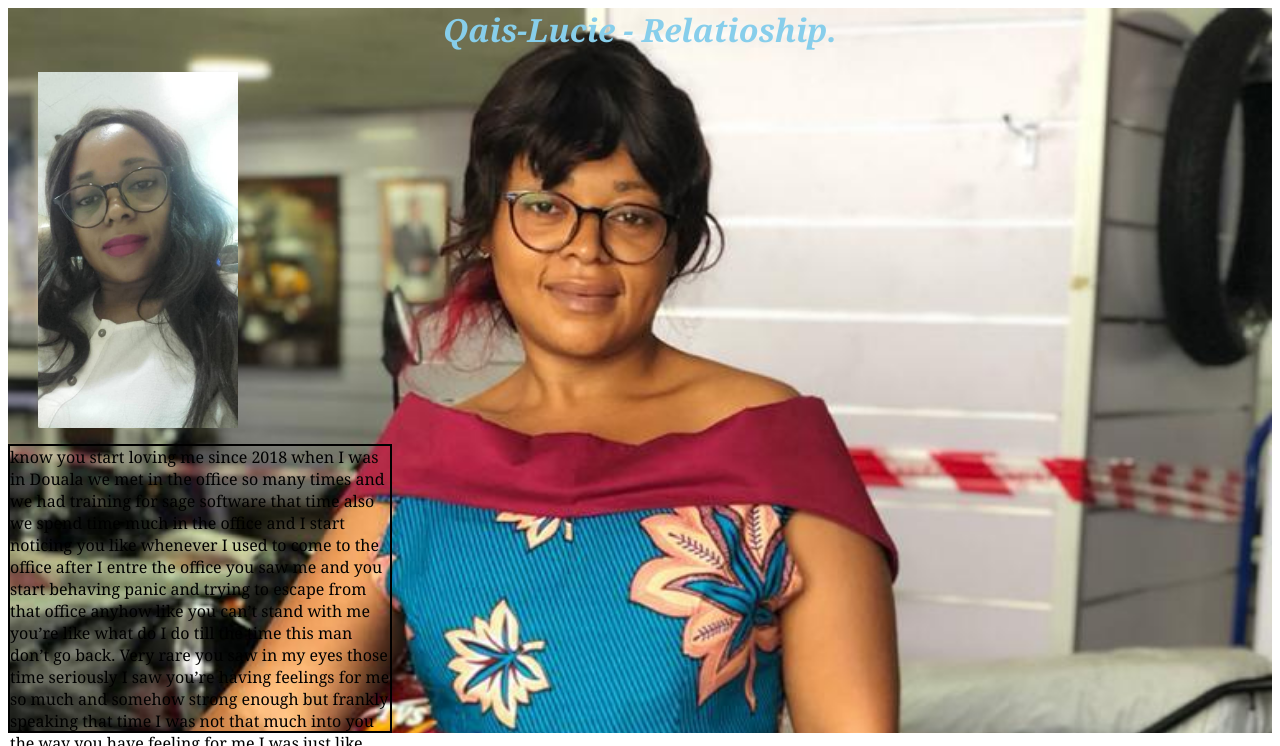
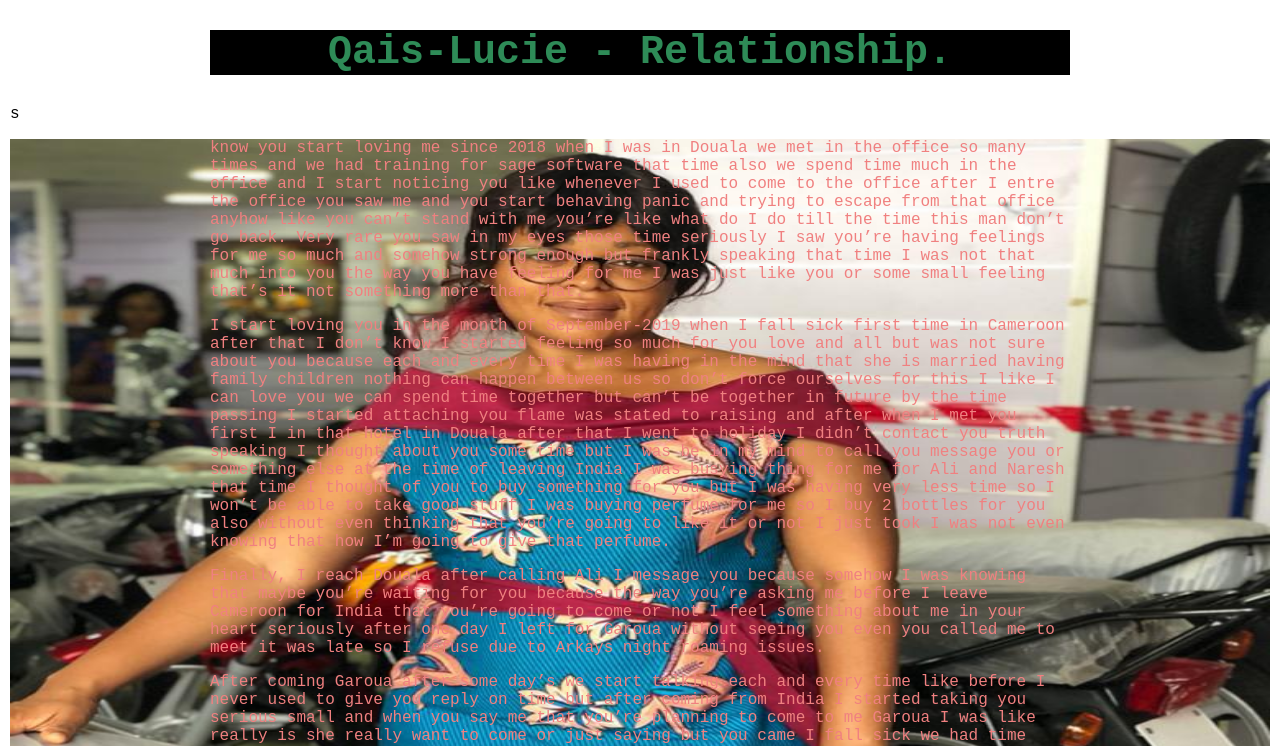
Before and after one commit to asad0306/Lucie, a plain HTML site: page index.html in a window 1280 px wide. Shown: the top 746 px of the page. Drawn offline with Linux system fonts and the light colour scheme.

Commit message:
change of containt

```diff
--- a/index.html
+++ b/index.html
@@ -6,10 +6,10 @@
     <title>JAAN</title>
 </head>
 <body>
+
+    <h1>Qais-Lucie - Relationship.</h1>s
+
     <div style="background-image: url('https://raw.githubusercontent.com/asad0306/Lucie/main/images/WhatsApp%20Image%202021-01-13%20at%2013.55.48(6).jpeg');">
-
-    <h1>Qais-Lucie - Relatioship.</h1>
-    <img src="https://raw.githubusercontent.com/asad0306/Lucie/main/images/luice-1.jpeg?token=AQ7LXAMEEIUSMZFLU5YKREK7737FI" alt="lucie-1" class="lucie-1">
     <p class="line-1">know you start loving me since 2018 when I was in Douala we met in the office so many
         times and we had training for sage software that time also we spend time much in the office
          and I start noticing you like whenever I used to come to the office after I entre the
@@ -19,7 +19,6 @@
          feelings for me so much and somehow strong enough but frankly speaking that time I was
          not that much into you the way you have feeling for me I was just like you or some small
           feeling that’s it not something more than that.</p>
-          </div>
           <p class="line-2">
             I start loving you in the month of September-2019 when I fall sick first time in Cameroon
             after that I don’t know I started feeling so much for you love and all but was not sure
@@ -71,5 +70,6 @@
                love you’re waiting for your whole life the love you’re missing for since the
                love you’re looking in me the care you’re searching for the partner you’re looking for.
           </p>
+</div>
 </body>
 </html>
--- a/main.css
+++ b/main.css
@@ -1,40 +1,25 @@
 body {
-
-    font-family: Georgia, 'Times New Roman', Times, serif;
-}
-.lucie-1 {
-    display: block;
-    margin-left: 30px;
-    margin-right: auto;
-    width: 200px;
+    margin: 10px;
+    font-family: 'Courier New', Courier, monospace;
 }
 h1 {
     text-align: center;
     font-weight: bold;
-    font-style: oblique;
-    color: skyblue;
+    color: seagreen;
+    margin-top: 30px;
+    background-color: black;
+    margin-left: 200px;
+    margin-right: 200px;
+    margin-bottom: 30px;
+    font-size: 40px;
 }
-.line-1 {
-    width: 380px;
-    height: 285px;
-    border: solid 2px black;
-    display: block;
+p {
+    margin-left: 200px;
+    margin-right: 200px;
+    color: lightcoral;
+    }
+div {
+    background-repeat: no-repeat;
+    background-size: 100% 100%;
 
-}
-div {
-    background-image: no-repeat;
-    background-attachment: fixed;
-    background-size: 100% 100%;
-    background-size: cover;
-}
-.line-2 {
-    width: 550px;
-    height: 280px;
-    border: solid 2px black;
-}
-
-.line-3 {
-    width: 550px;
-    height: 100px;
-    border: solid 2px black;
-}
+    }
```
